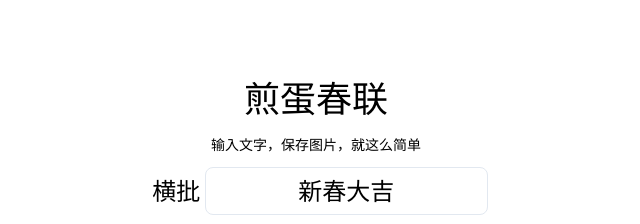
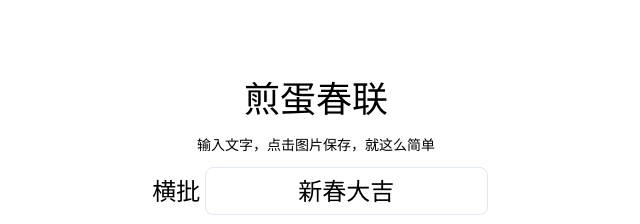
Before and after one commit to kokdemo/jandan-pic-maker, a Vue app: page src/index.html in a window 1280 px wide. Shown: the top 224 px of the page, without its empty margins (324-964 px from the left). Built offline with nearby package versions, Linux system fonts and the light colour scheme; a web font is replaced by a local one.

Commit message:
Update index.html

```diff
--- a/src/index.html
+++ b/src/index.html
@@ -14,7 +14,7 @@ justify-content:center;">
   <div id="main" class="container bg-white mx-auto max-w-sm overflow-hidden p-6">
     <div class="title text-center font-sans text-4xl mt-8 font-light text-grey-light">
       <a class="text-black">煎蛋春联</a></div>
-    <div class="title text-center font-sans text-sm mt-2 font-light text-grey">输入文字，保存图片，就这么简单</div>
+    <div class="title text-center font-sans text-sm mt-2 font-light text-grey">输入文字，点击图片保存，就这么简单</div>
     <div class="mt-3 form flex mx-auto" style="width: 340px;">
       <div class="w-1/6 leading-loose text-center text-2xl">横批</div><input v-model="text[0]"
         class="font-light text-center leading-loose text-2xl border-solid border-grey-light border rounded-lg"
```
